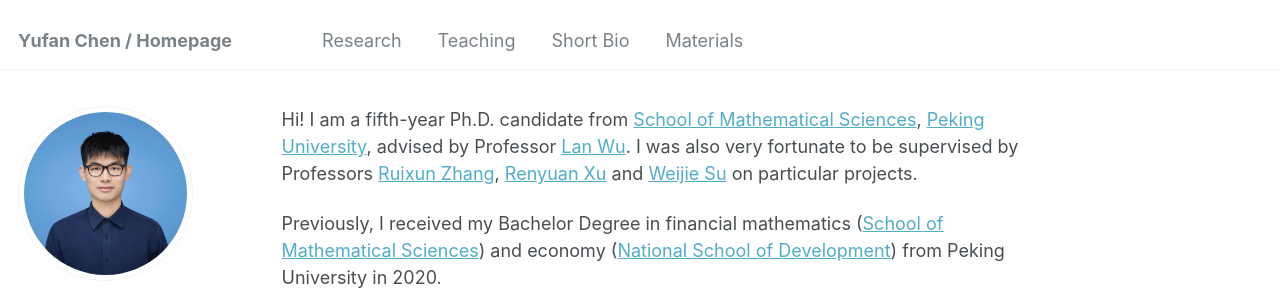
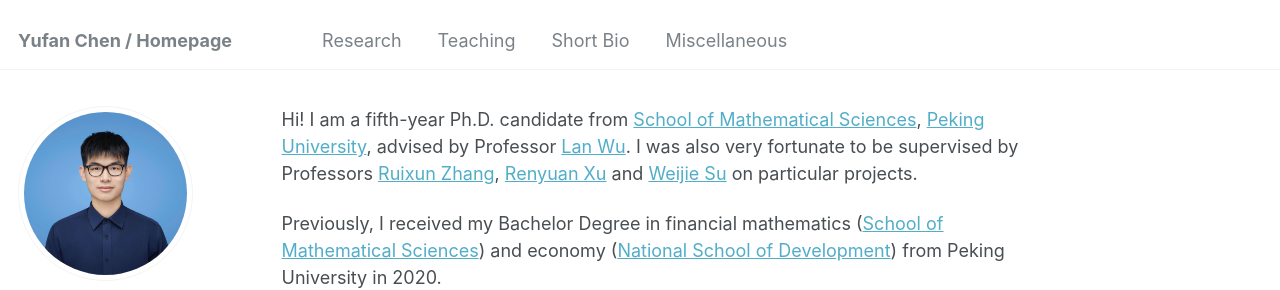
Before and after one commit to YuwanIvan/yuwanivan.github.io, a Jekyll site: the page built from _pages/about.md, in a window 1280 px wide. Shown: the top 290 px of the page. Built offline with Jekyll 4.4.1, drawn with Linux system fonts in a browser that asks for light colours.

Commit message:
minor updates

```diff
--- a/_data/navigation.yml
+++ b/_data/navigation.yml
@@ -14,7 +14,7 @@ main:
   - title: "Short Bio"
     url: /cv/
 
-  - title: "Materials"
+  - title: "Miscellaneous"
     url: /materials/
 
   # - title: "Publications"
```
Also changed, not shown: _publications/2009-10-01-paper-title-number-1.md (+1 -1 lines).
